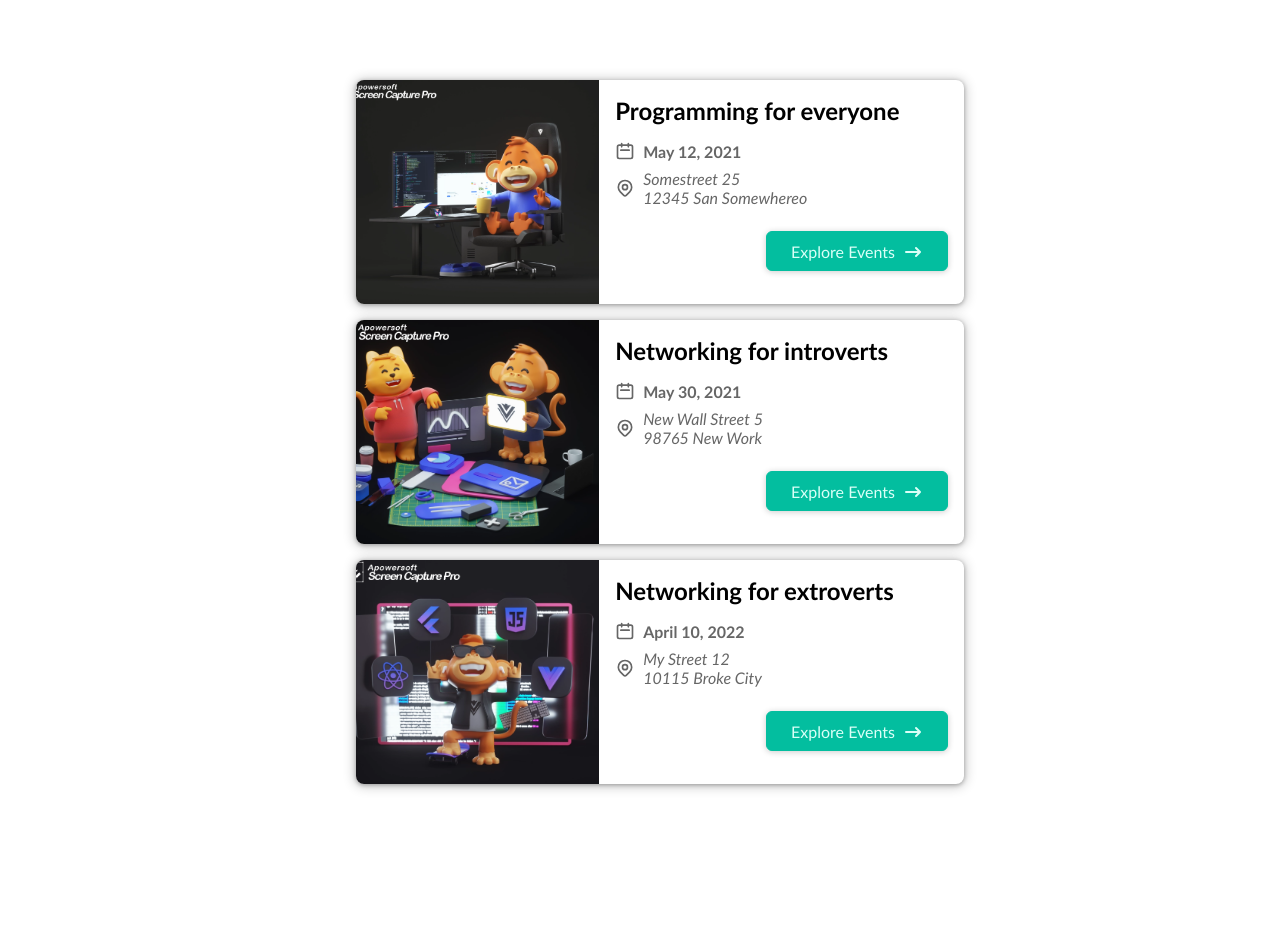
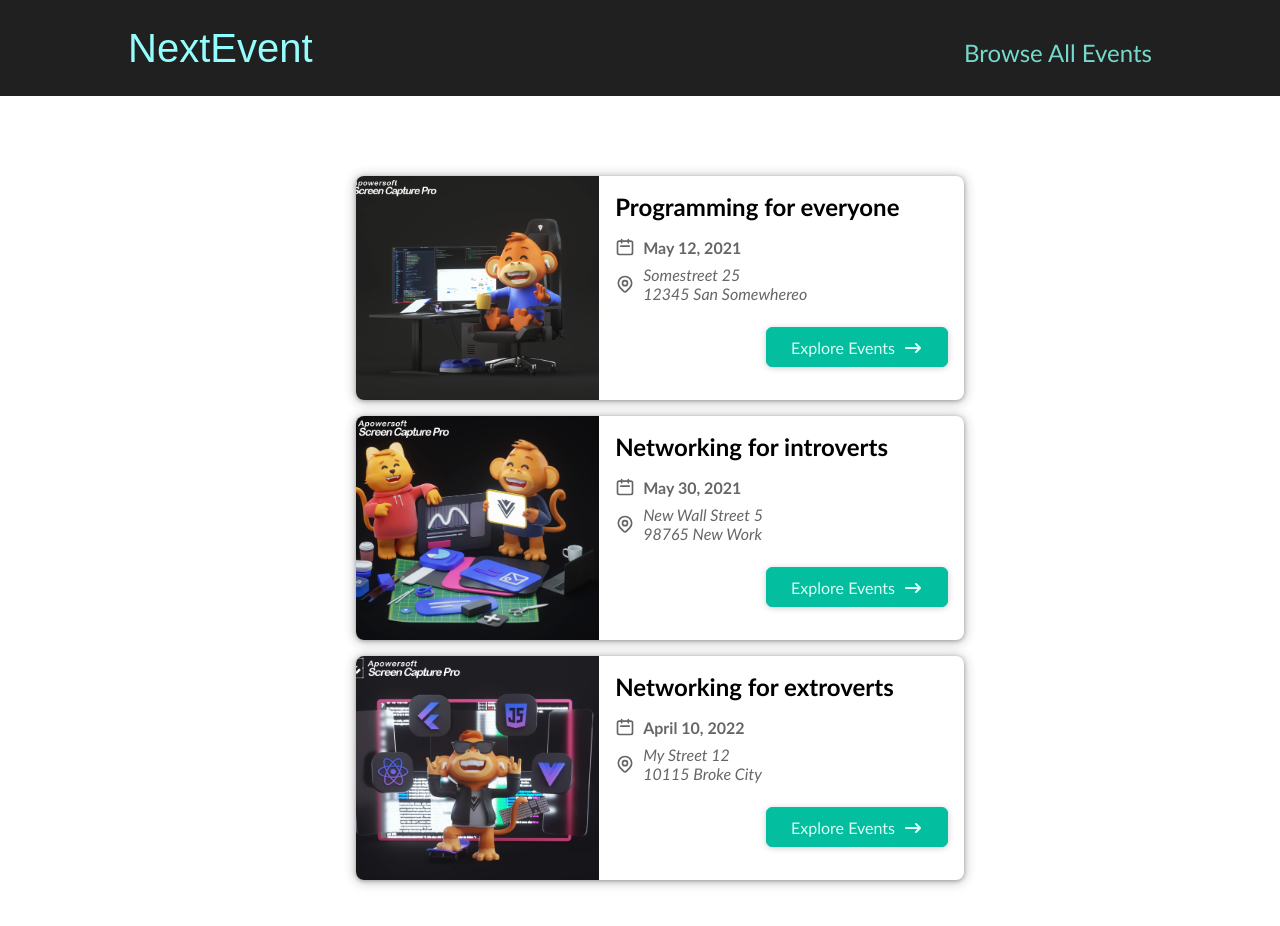
Before and after one commit to SarahMoradi/event-announcement, a Next.js app: page / in a window 1280 px wide. Shown: the top 926 px of the page. Before the commit the page ends 864 px from the top, so only its background shows below. Built offline with nearby package versions, Linux system fonts and the light colour scheme.

Commit message:
completed header section

```diff
--- a/components/event-detail/event-summary.module.css
+++ b/components/event-detail/event-summary.module.css
@@ -1,6 +1,6 @@
 .summary {
   width: 100%;
-  height: 30vh;
+  height: 35vh;
   background-image: linear-gradient(to bottom left,  #008b79, #1180a1);
 }
 
--- /dev/null
+++ b/components/layout/layout.js
@@ -0,0 +1,12 @@
+import { Fragment } from 'react'
+import MainHeader from './main-header'
+
+function Layout(props) {
+  return (
+    <Fragment>
+      <MainHeader />
+      <main>{props.children}</main>
+    </Fragment>
+  )
+}
+export default Layout
--- /dev/null
+++ b/components/layout/main-header.js
@@ -0,0 +1,18 @@
+import Link from 'next/link'
+import classes from './main-header.module.css'
+
+function MainHeader() {
+  return (
+    <header className={classes.header}>
+      <div className={classes.logo}>
+        <Link href='/'>NextEvent</Link>
+      </div>
+      <nav className={classes.navigation}>
+        <ul>
+            <li><Link href='/events'>Browse All Events</Link></li>
+        </ul>
+      </nav>
+    </header>
+  )
+}
+export default MainHeader
--- /dev/null
+++ b/components/layout/main-header.module.css
@@ -0,0 +1,45 @@
+.header {
+  display: flex;
+  justify-content: space-between;
+  align-items: baseline;
+  padding: 1rem 10%;
+  height: 4rem;
+  background-color: #202020;
+}
+
+.logo {
+  font-size: 1.5rem;
+  color: white;
+  font-family: 'Fira', sans-serif;
+  height: 100%;
+  display: flex;
+  justify-content: center;
+  align-items: center;
+  color: #94fdfd;
+}
+
+.logo a {
+  text-decoration: none;
+  color: #94fdfd;
+}
+
+.navigation a {
+  text-decoration: none;
+  color: #74dacc;
+  font-size: 1rem;
+}
+.navigation ul {
+  text-decoration: none !important;
+  text-decoration-style: none;
+  list-style-type: none !important;
+}
+
+@media (min-width: 768px) {
+  .logo {
+    font-size: 2.5rem;
+  }
+
+  .navigation a {
+    font-size: 1.5rem;
+  }
+}
--- a/pages/_app.js
+++ b/pages/_app.js
@@ -1,6 +1,12 @@
 import '../styles/globals.css'
 
+import Layout from '../components/layout/layout'
+
 function MyApp({ Component, pageProps }) {
-  return <Component {...pageProps} />
+  return (
+    <Layout>
+      <Component {...pageProps} />
+    </Layout>
+  )
 }
 export default MyApp
```
